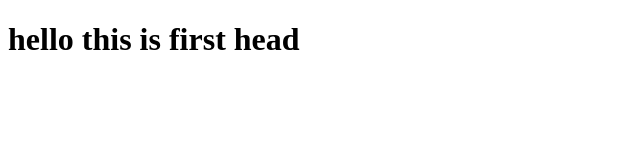
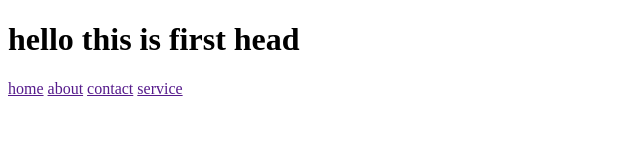
Before and after one commit to MMoiz12/9july, a plain HTML site: page index.html in a window 1280 px wide. Shown: the whole page, without its empty margins (0-640 px from the left). Drawn offline with Linux system fonts and the light colour scheme.

Commit message:
farhan ne anchor tag lagai hein

```diff
--- a/index.html
+++ b/index.html
@@ -7,6 +7,10 @@
 </head>
 <body>
     <h1>hello this is first head</h1>
+    <a href="">home</a>
+    <a href="">about</a>
+    <a href="">contact</a>
+    <a href="">service</a>
 
 </body>
 </html>
```
